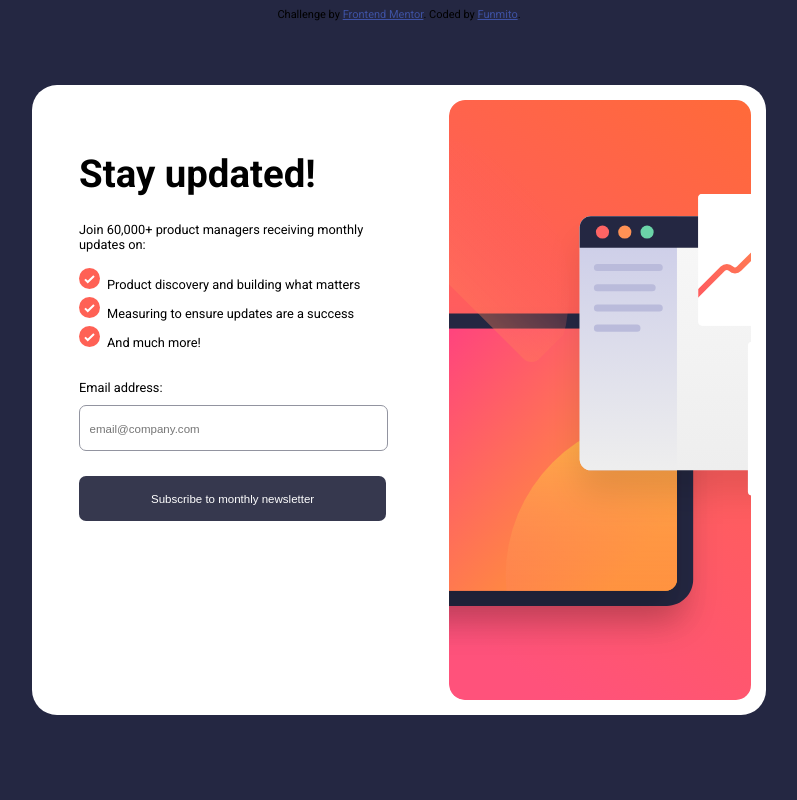
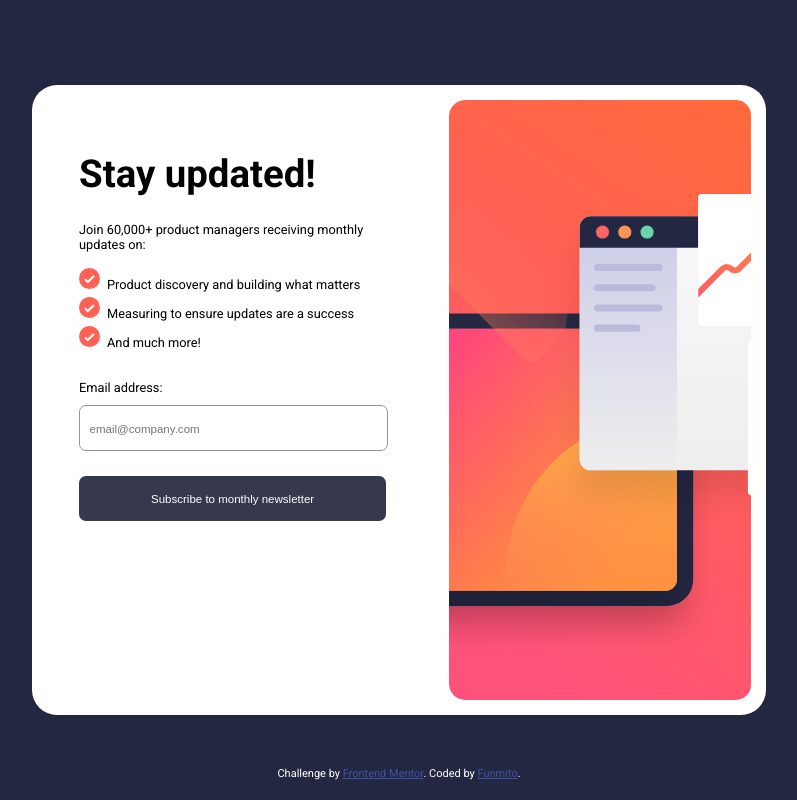
Before and after one commit to a-v-o/newsletter-exercise, a plain HTML site: page index.html in a window 1280 px wide. Shown: the whole page, without its empty margins (241-1038 px from the left). Drawn offline with Linux system fonts and the light colour scheme.

Commit message:
Attribution

```diff
--- a/styles.css
+++ b/styles.css
@@ -129,13 +129,13 @@ input:focus {
     transform: translate(-50%, -50%);
 }
 
-/* .attribution {
+.attribution {
     position: absolute;
     color: white;
     bottom: 20px;
     left: 50%;
     transform: translateX(-50%);
-} */
+}
 @media screen and (max-width: 600px) {
     body {
         background-color: white;
```
